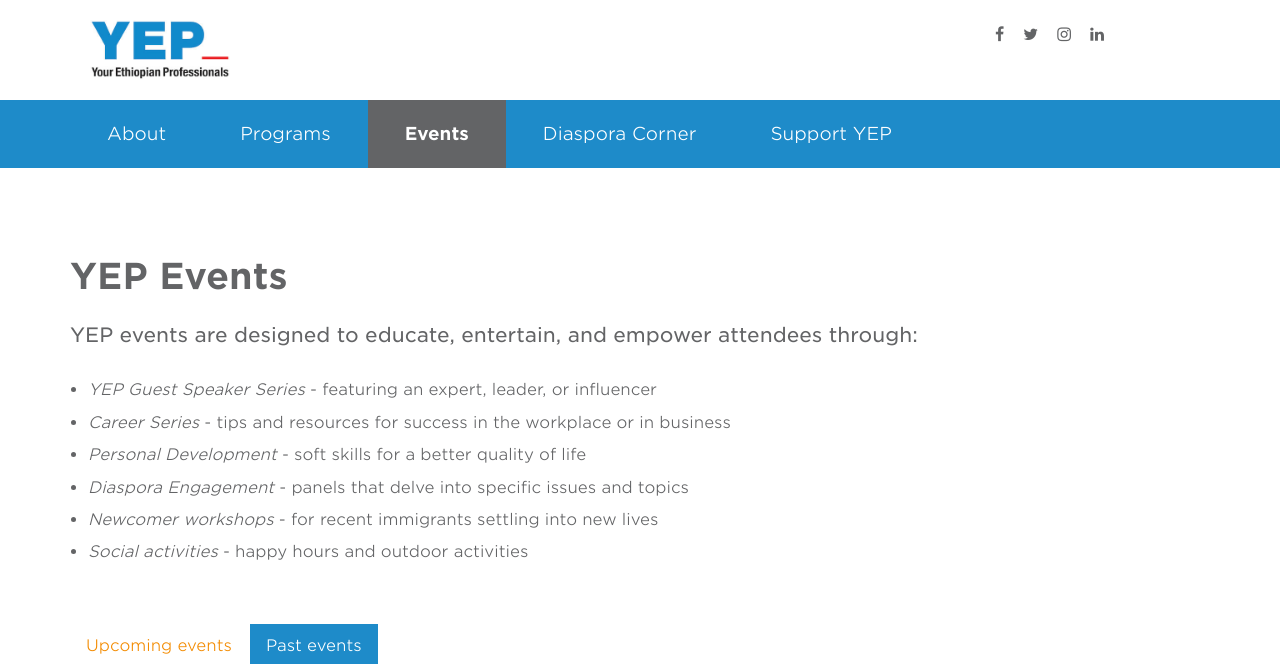
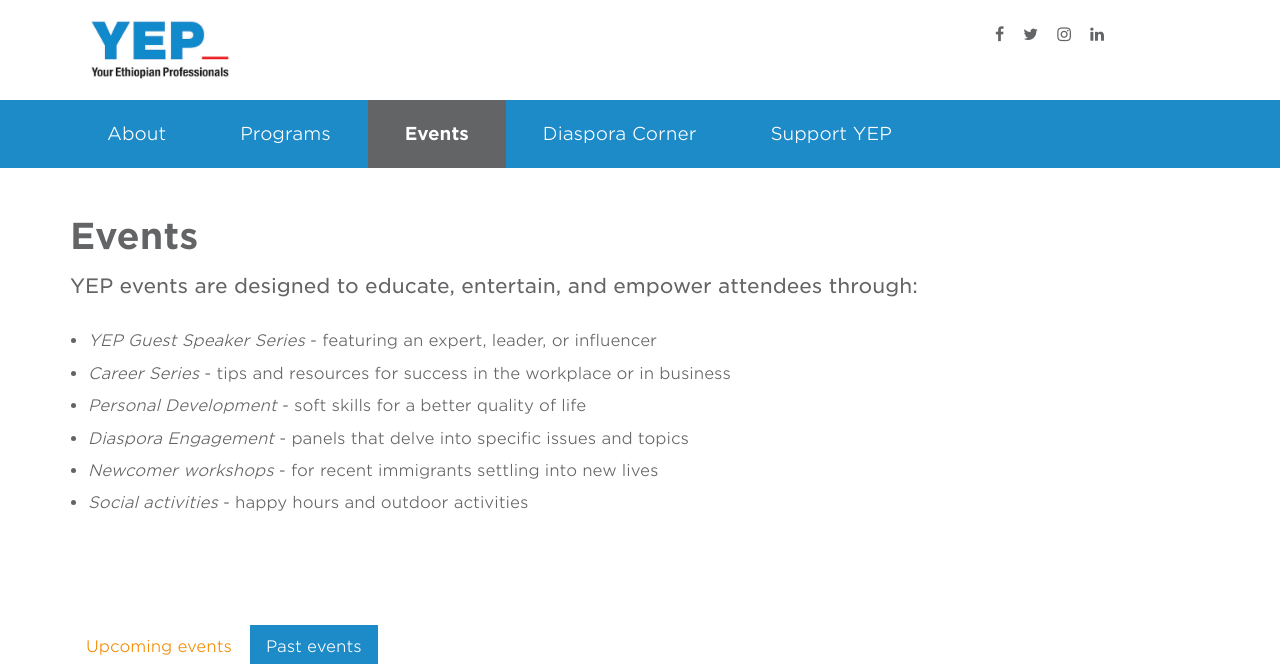
Before and after one commit to YEPNetwork/yepnetwork.github.io, a Jekyll site: the page built from events.html, in a window 1280 px wide and 900 px high, cut to the strip 0-664 px from the top of the window. Built offline with Jekyll 4.4.1, drawn with Linux system fonts in a browser that asks for light colours; nearby versions of some CDN libraries.

Commit message:
Update events.html

```diff
--- a/events.html
+++ b/events.html
@@ -6,9 +6,14 @@
 permalink: /events/
 body_class: events
 ---
-<div class="container text-left">
-  <h1>YEP Events</h1>
-  <p class="intro"> YEP events are designed to educate, entertain, and empower attendees through:</p>
+<div class="prose bg-white">
+  <div class="container pad-by-50">
+    <div class="row">
+      <div class="col-sm-12">
+        <h1 class="margin-top-0 margin-bottom-2">Events</h1>
+      </div>
+      <div class="container">
+        <p class="intro"> YEP events are designed to educate, entertain, and empower attendees through:</p>
   <ul>
   <li> <i>YEP Guest Speaker Series </i> - featuring an expert, leader, or influencer </li>
   <li> <i>Career Series </i> - tips and resources for success in the workplace or in business </li>
@@ -17,7 +22,12 @@
   <li> <i>Newcomer workshops </i> - for recent immigrants settling into new lives </li>
   <li> <i>Social activities </i> - happy hours and outdoor activities</li>
   </ul>
+      </div>
+    </div>
+  </div>
 </div>
+
+
 {% capture nowunix %}{{'now' | date: '%s'}}{% endcapture %}
 
 <div class="overview">
```
